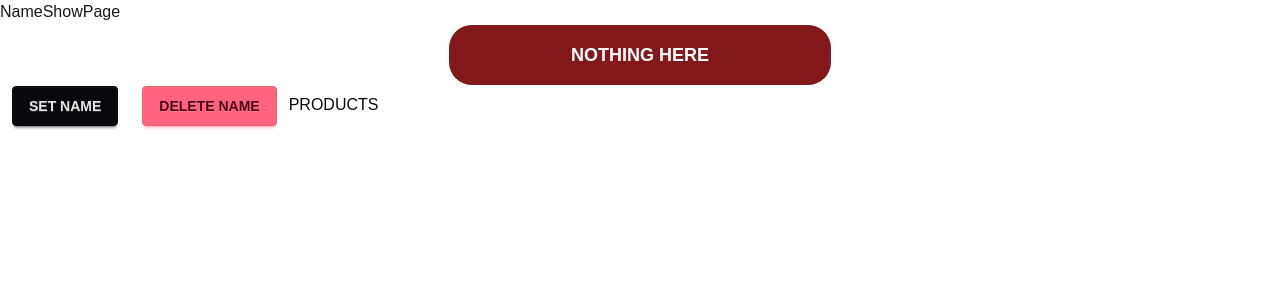
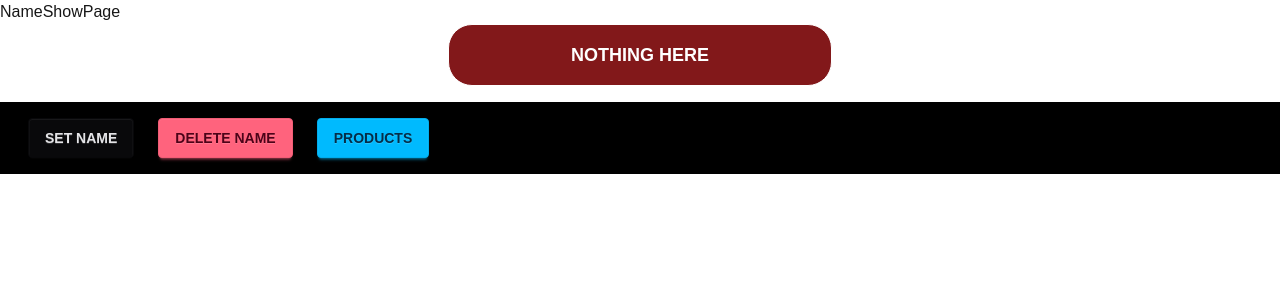
Before and after one commit to PouryaSoleimani/ZUSTAND, a Next.js app: page /name-show in a window 1280 px wide. Shown: the top 300 px of the page. Built offline with nearby package versions, Linux system fonts and the light colour scheme.

Commit message:
ZUSTAND___AUTH

```diff
--- a/app/name-show/page.tsx
+++ b/app/name-show/page.tsx
@@ -9,10 +9,10 @@ const NameShowPage = () => {
     return (
         <div>NameShowPage
             <h3 className='text-center mx-auto bg-red-900 text-white p-4 border w-96 text-lg font-bold rounded-3xl'>{name.length ? name : "NOTHING HERE"}</h3>
-            <div>
-                <button className='btn mx-3 btn-neutral' onClick={() => setName("POURYA")}>SET NAME</button>
-                <button className='btn mx-3 btn-error' onClick={removeName}>DELETE NAME</button>
-                <Link className='link-neutral' href={'/products-show'}>PRODUCTS</Link>
+            <div className='bg-black p-4 flex justify-start mt-4'>
+                <button className='btn mx-3 btn-neutral border' onClick={() => setName("POURYA")}>SET NAME</button>
+                <button className='btn mx-3 btn-error border' onClick={removeName}>DELETE NAME</button>
+                <Link className='btn btn-info mx-3 border' href={'/products-show'}>PRODUCTS</Link>
             </div>
         </div>
     )
```
